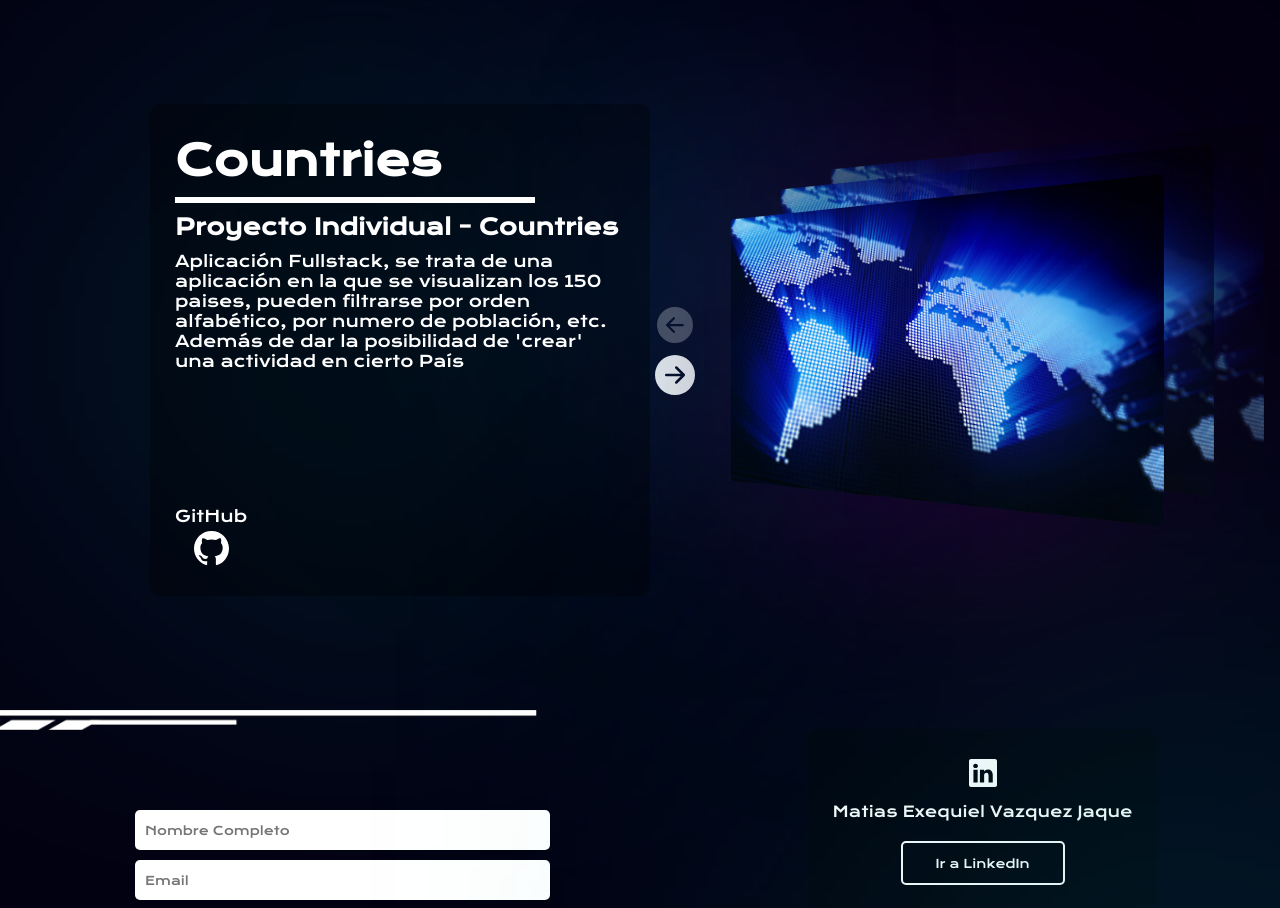
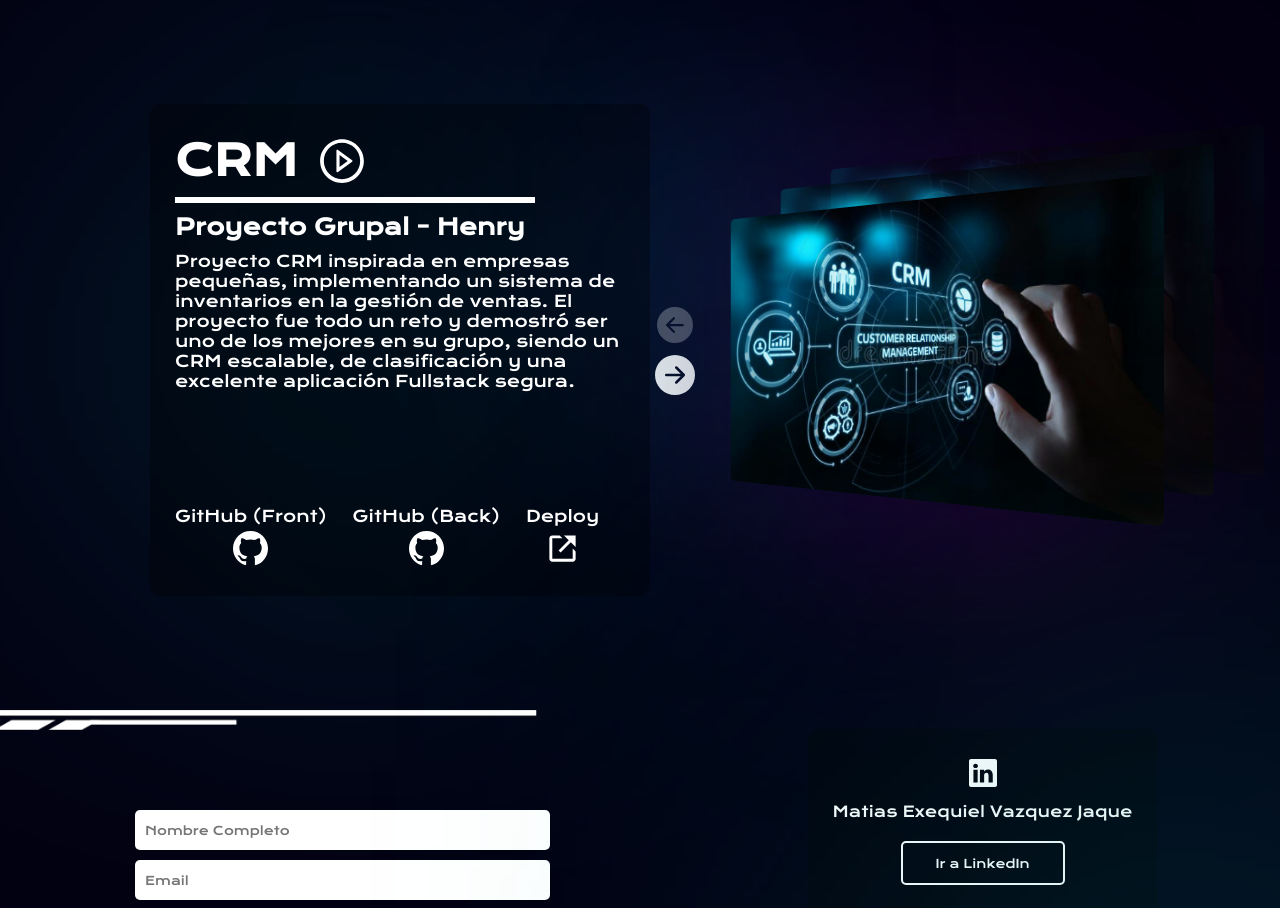
Before and after one commit to MatVaz14/portfolio-v3, a React (Vite) app: page / in a window 1280 px wide. Shown: the part 1760-2668 px from the top of the page. Built offline with nearby package versions, Linux system fonts and the light colour scheme.

Commit message:
Se agrego nuevo proyecto

```diff
--- a/src/constants/index.js
+++ b/src/constants/index.js
@@ -2,20 +2,21 @@ import AboutImage from "../assets/AboutMe.png";
 import CV from "../MatiasVazquez-CV2023.pdf";
 
 import CRM from "../assets/crmApp.jpg";
+import STARWARS from "../assets/starWarsApp.jpg";
 import FOOD from "../assets/foodApp.jpg";
 import COUNTRIE from "../assets/countrieApp.jpg";
 
 const AboutMe = {
-	image: AboutImage,
-	textTitle: "Ey, Hola!",
-	emoji: "👋",
-	text: `Mi nombre es Matias Vazquez, tengo 22 años de edad. Soy Desarrollador Fullstack y estudiante en Ingenieria en Sistemas.
+  image: AboutImage,
+  textTitle: "Ey, Hola!",
+  emoji: "👋",
+  text: `Mi nombre es Matias Vazquez, tengo 22 años de edad. Soy Desarrollador Fullstack y estudiante en Ingenieria en Sistemas.
 				Cuento con la pasión, motivación, energía, positividad, compromiso y mucho más para poder dar lo mejor de mí y desarrollarme
 		de la mejor manera en la industria.
 		En estos momentos estoy en búsqueda de poder desempeñar mis conocimientos en el mundo real y comenzar a dar vida a los proyectos que alguna vez soñé.`,
-	cv: CV,
-	download: 'Matias Vazquez - CV.pdf',
-}
+  cv: CV,
+  download: "Matias Vazquez - CV.pdf",
+};
 
 const ExperienceData = [
   {
@@ -56,24 +57,6 @@ Desarrollar aplicaciones web con las mejores prácticas en el mercado
 
 const Projects = [
   {
-    title: "Proyecto Individual - Countries",
-    name: "Countries",
-    img: COUNTRIE,
-    description:
-      "Aplicación Fullstack, se trata de una aplicación en la que se visualizan los 150 paises, pueden filtrarse por orden alfabético, por numero de población, etc. Además de dar la posibilidad de 'crear' una actividad en cierto País",
-    deploy: "",
-    githubFront: "",
-    githubBack: "",
-    githubFull: "https://github.com/MatVaz14/countries-app",
-    more: `Esta plataforma contiene funcionalidades como:
-    • Creación de Actividades.
-    • Filtro por Continentes.
-    • Filtro por orden de Población.
-    • Filtro por orden Alfabetico.
-    `,
-    url: ''
-  },
-  {
     title: "Proyecto Grupal - Henry",
     name: "CRM",
     img: CRM,
@@ -95,7 +78,43 @@ El proyecto fue todo un reto y demostró ser uno de los mejores en su grupo, sie
     githubFront: "https://github.com/MatVaz14/crm-front",
     githubBack: "https://github.com/HanJian16/CRMBack",
     githubFull: "",
-    url: 'https://www.youtube.com/watch?v=EGDI0xhNJ0s'
+    url: "https://www.youtube.com/watch?v=EGDI0xhNJ0s",
+  },
+  {
+    title: "Star Wars - Challenge",
+    name: "Star Wars Swapi",
+    img: STARWARS,
+    description:
+      "Aplicación FrontEnd. Se basa en una aplicación para práctica de contextos globales. Los usuarios pueden ingresar el nombre de un personaje de la saga de Star Wars y se traera informacion del personaje buscado, que al seleccionarlo le mostrara información extra",
+    deploy: "https://star-wars-swapi-challenge.vercel.app",
+    githubFront: "https://github.com/MatVaz14/Star-Wars-Challenge",
+    githubBack: "",
+    githubFull: "",
+    more: `Esta app contiene los siguientes filtros:
+    • Filtro por orden Alfabético.
+    • Filtro por Género.
+    • Filtro por orden de su lugar natal.
+    Cabe destacar que cuenta con un paginado, cada pagina contiene 6 personajes...
+    `,
+    url: "",
+  },
+  {
+    title: "Proyecto Individual - Countries",
+    name: "Countries",
+    img: COUNTRIE,
+    description:
+      "Aplicación Fullstack, se trata de una aplicación en la que se visualizan los 150 paises, pueden filtrarse por orden alfabético, por numero de población, etc. Además de dar la posibilidad de 'crear' una actividad en cierto País",
+    deploy: "",
+    githubFront: "",
+    githubBack: "",
+    githubFull: "https://github.com/MatVaz14/countries-app",
+    more: `Esta plataforma contiene funcionalidades como:
+    • Creación de Actividades.
+    • Filtro por Continentes.
+    • Filtro por orden de Población.
+    • Filtro por orden Alfabetico.
+    `,
+    url: "",
   },
   {
     title: "Proyecto Individual - Henry",
@@ -113,14 +132,8 @@ El proyecto fue todo un reto y demostró ser uno de los mejores en su grupo, sie
     • Filtro por orden de Nivel Saludable.
     • Filtro por orden Alfabetico.
     `,
-    url: ''
+    url: "",
   },
 ];
 
-
-
-export {
-	AboutMe,
-	ExperienceData,
-  Projects
-}
+export { AboutMe, ExperienceData, Projects };
```
Also changed, not shown: src/assets/starWarsApp.jpg (added), 1 other file (tests, documents, lock files or other folders).
